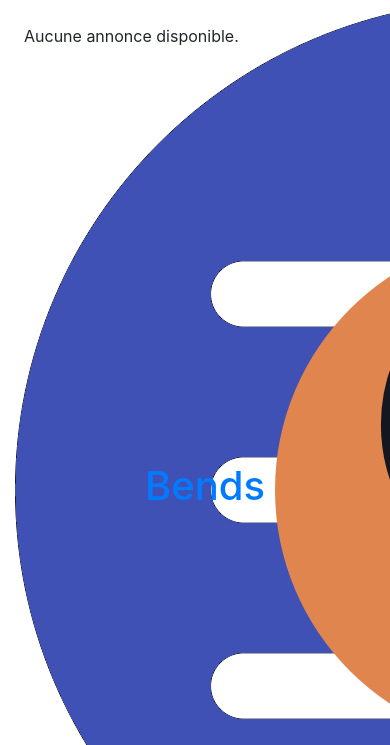
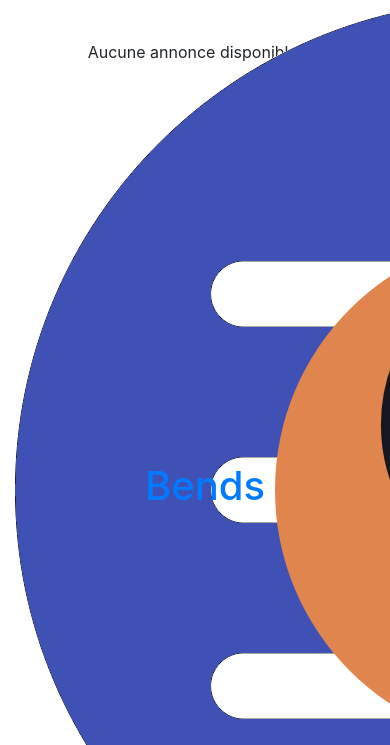
Before and after one commit to amadrocky/bends, a Symfony app: template templates/offers/index.html.twig in a window 390 px wide. Shown: the top 745 px of the page. Run offline with Twig, Linux system fonts and the light colour scheme; the template is opened without the code that fills it, so the values that code supplies are empty; some libraries are stand-ins or nearby versions.

Commit message:
offers index style

```diff
--- a/assets/css/app.scss
+++ b/assets/css/app.scss
@@ -5,3 +5,4 @@
 @import "global";
 @import "login";
 @import "profil";
+@import "offers";
--- /dev/null
+++ b/assets/css/offers.scss
@@ -0,0 +1,5 @@
+@media screen and (max-width: 667px) {
+  .card {
+    width: 240px;
+  }
+}
--- a/templates/offers/index.html.twig
+++ b/templates/offers/index.html.twig
@@ -5,9 +5,10 @@
 {% block body %}
 
     <div class="homeSection">
-        <div class="container loginBlock h-100 p-2">
+        <div class="row justify-content-center p-3 w-100 m-0">
+            <div class="loginBlock h-100 p-2">
                 {% if offers|length > 0 %}
-                <a href="{{ path('offers_new') }}" class="btn btn-primary">Déposer une annonce</a>
+                    <a href="{{ path('offers_new') }}" class="btn btn-primary btn-block">Déposer une annonce</a>
                 {% endif %}
                 <div class="row p-3 w-100 m-0">
                     {% for offer in offers %}
@@ -35,4 +36,5 @@
                 </div>
             </div>
         </div>
+    </div>
 {% endblock %}
```
Lines whose indentation alone changed are shown as unchanged.
